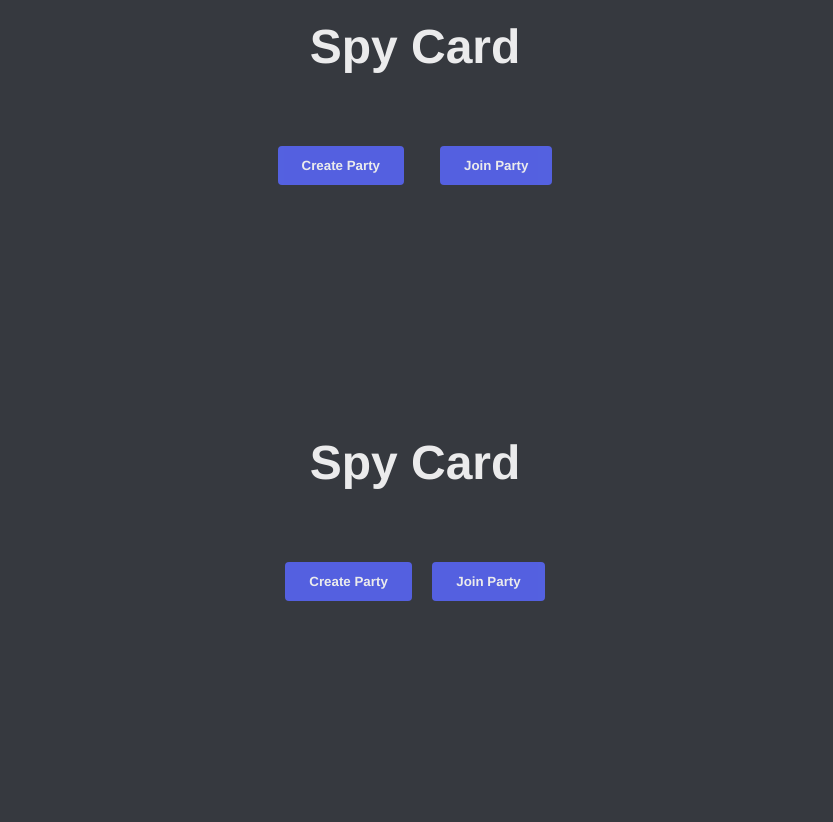
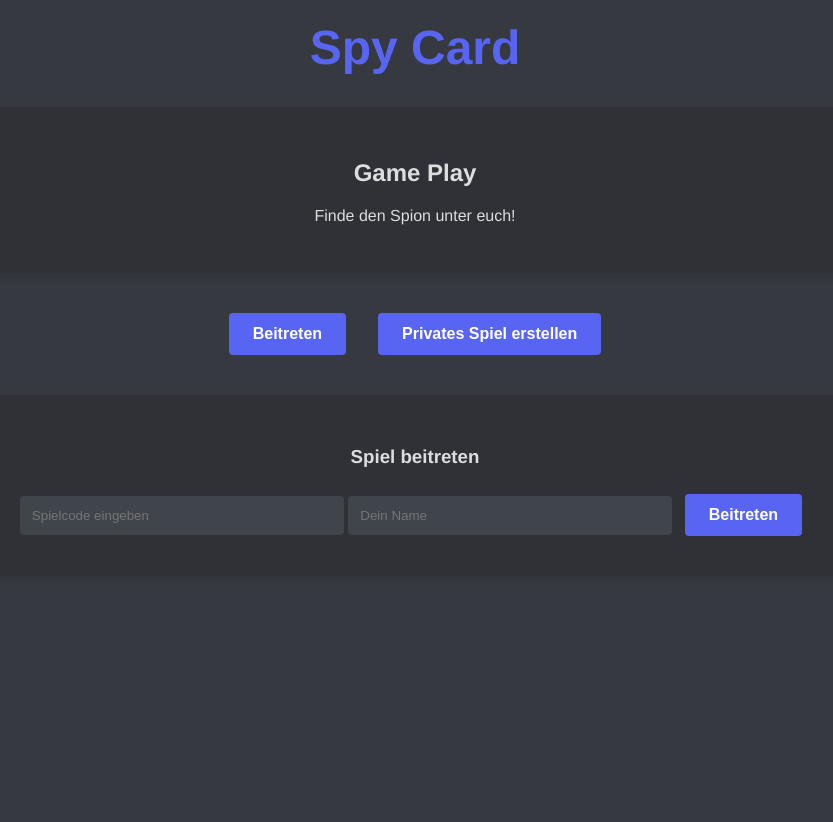
Before and after one commit to JerryXD1/spy-card, a website: page public/index.html in a window 1280 px wide. Shown: the whole page, without its empty margins (225-1058 px from the left). After the commit the page ends 800 px from the top, so only its background shows below. Drawn offline with Linux system fonts and the light colour scheme.

Commit message:
Refactored and unified game client implementation

```diff
--- a/public/index.html
+++ b/public/index.html
@@ -1,27 +1,132 @@
 <!DOCTYPE html>
-<html lang="en">
+<html lang="de">
 <head>
     <meta charset="UTF-8">
     <meta name="viewport" content="width=device-width, initial-scale=1.0">
     <title>Spy Card</title>
-<link href="/style.css" rel="stylesheet">
+    <style>
+        body {
+            font-family: 'Whitney', 'Helvetica Neue', Helvetica, Arial, sans-serif;
+            background-color: #36393F;
+            color: #DCDDDE;
+            margin: 0;
+            padding: 0;
+            display: flex;
+            flex-direction: column;
+            align-items: center;
+            height: 100vh;
+        }
+
+        .container {
+            max-width: 1200px;
+            width: 100%;
+            padding: 20px;
+            text-align: center;
+        }
+
+        .logo {
+            font-size: 3rem;
+            font-weight: bold;
+            color: #5865F2;
+            margin-bottom: 2rem;
+        }
+
+        .card {
+            background-color: #2F3136;
+            border-radius: 8px;
+            padding: 2rem;
+            margin: 1rem 0;
+            box-shadow: 0 4px 6px rgba(0, 0, 0, 0.1);
+        }
+
+        .button {
+            background-color: #5865F2;
+            color: white;
+            border: none;
+            padding: 12px 24px;
+            border-radius: 4px;
+            font-weight: 600;
+            cursor: pointer;
+            margin: 8px;
+            transition: all 0.2s;
+            font-size: 1rem;
+        }
+
+        .button:hover {
+            background-color: #404EED;
+            transform: translateY(-2px);
+        }
+
+        .button-secondary {
+            background-color: #4F545C;
+        }
+
+        .button-secondary:hover {
+            background-color: #686D73;
+        }
+
+        .game-options {
+            display: flex;
+            flex-wrap: wrap;
+            justify-content: center;
+            gap: 1rem;
+            margin-top: 2rem;
+        }
+
+        .input-field {
+            background-color: #40444B;
+            border: none;
+            border-radius: 4px;
+            padding: 12px;
+            color: white;
+            width: 100%;
+            max-width: 300px;
+            margin: 8px 0;
+        }
+    </style>
 </head>
 <body>
-  <div class="container flex-center">
-    <div class="start-screen">
-      <h1>Spy Card</h1>
-      <div class="start-buttons">
-        <button id="createParty">Create Party</button>
-        <button id="joinParty">Join Party</button>
+    <div class="container">
+        <div class="logo">Spy Card</div>
+
+        <div class="card">
+            <h2>Game Play</h2>
+            <p>Finde den Spion unter euch!</p>
         </div>
-  <div class="start-screen">
-    <h1>Spy Card</h1>
-    <div class="buttons">
-      <button id="createParty">Create Party</button>
-      <button id="joinParty">Join Party</button>
+
+        <div class="game-options">
+            <button class="button" id="joinGame">Beitreten</button>
+            <button class="button" id="createGame">Privates Spiel erstellen</button>
+        </div>
+
+        <div class="card" style="margin-top: 2rem;">
+            <h3>Spiel beitreten</h3>
+            <input type="text" class="input-field" id="gameCode" placeholder="Spielcode eingeben">
+            <input type="text" class="input-field" id="playerName" placeholder="Dein Name">
+            <button class="button" id="joinButton">Beitreten</button>
         </div>
     </div>
 
-<script src="/js/index.js"></script>
+    <script>
+        document.getElementById('joinButton').addEventListener('click', () => {
+            const gameCode = document.getElementById('gameCode').value;
+            const playerName = document.getElementById('playerName').value;
+
+            if (gameCode && playerName) {
+                localStorage.setItem('username', playerName);
+                window.location.href = `lobby.html?room=${gameCode}`;
+            } else {
+                alert('Bitte gib einen Spielcode und deinen Namen ein!');
+            }
+        });
+
+        document.getElementById('createGame').addEventListener('click', () => {
+            const playerName = prompt('Gib deinen Namen ein:');
+            if (playerName) {
+                localStorage.setItem('username', playerName);
+                window.location.href = `lobby.html?host=true`;
+            }
+        });
+    </script>
 </body>
 </html>
```
Lines whose indentation alone changed are shown as unchanged.
